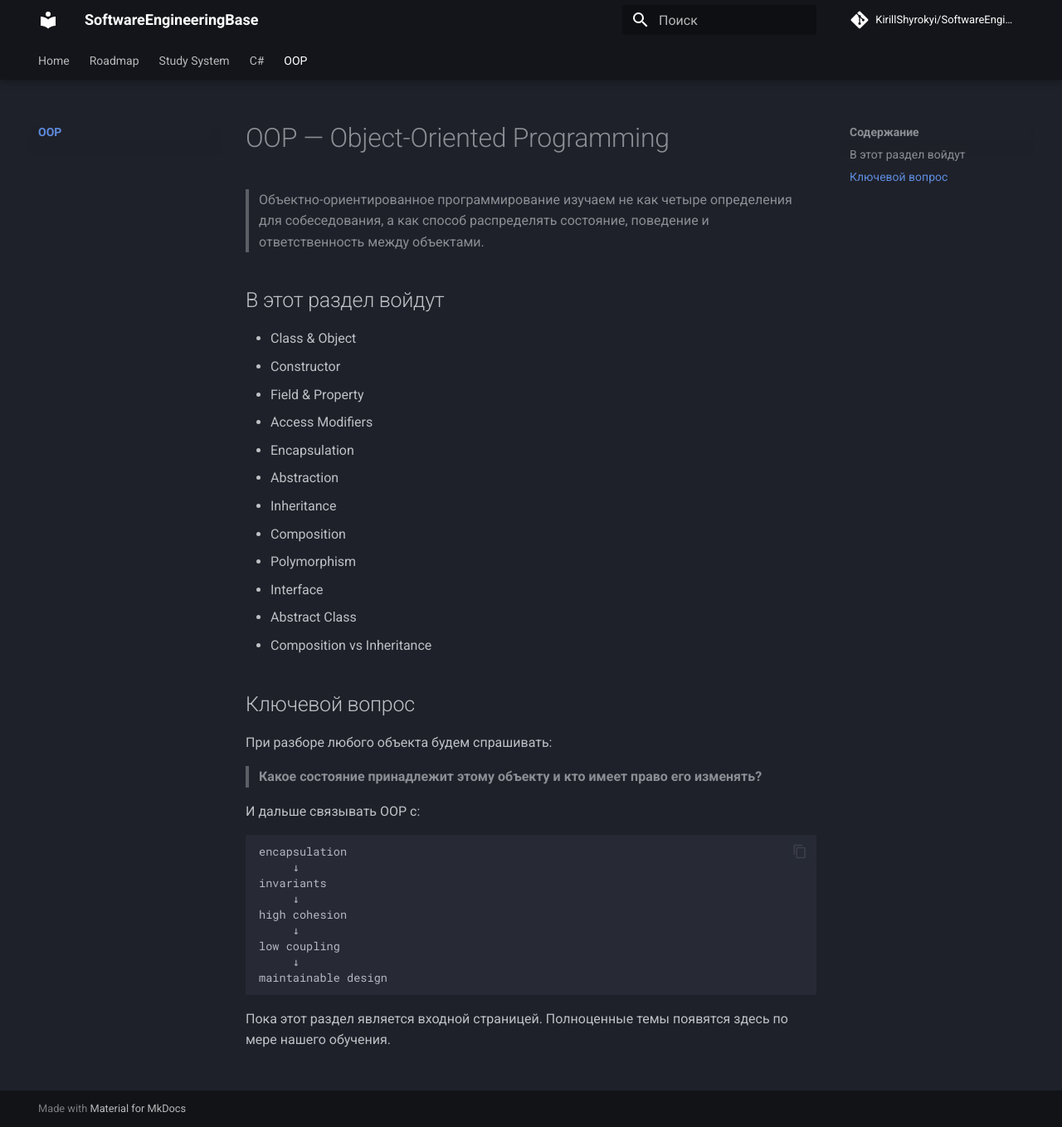
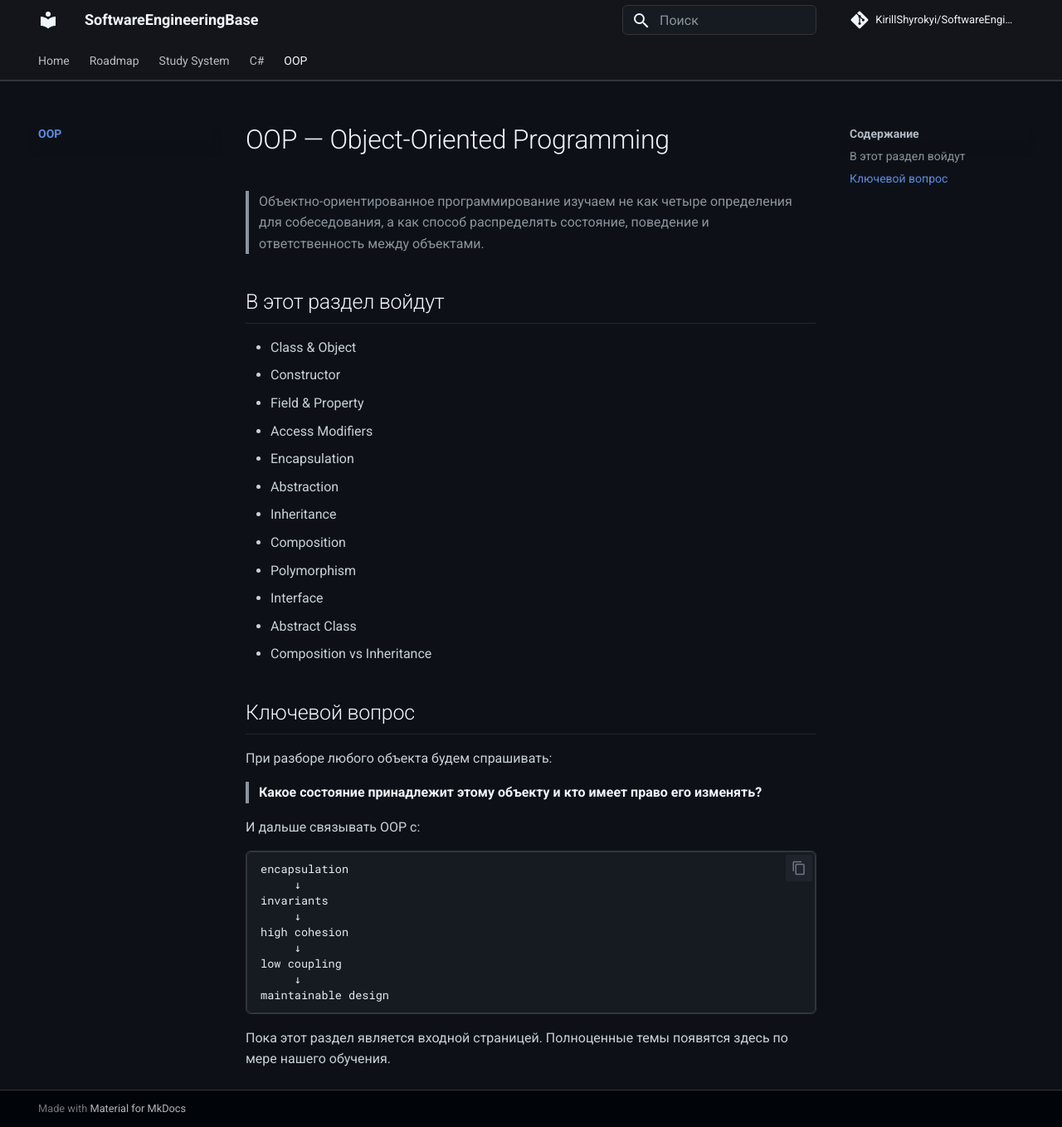
Before and after one commit to KirillShyrokyi/SoftwareEngineeringBase, an MkDocs documentation site: the page built from docs/oop/index.md, in a window 1280 px wide and 1358 px high. Shown: the whole window at 83% size. Built offline with MkDocs 1.6.1 and Material for MkDocs 9.7.7, drawn with Linux system fonts in a browser that asks for light colours; comment, search, counter and statistics services are not loaded.

Commit message:
docs: apply GitHub-inspired dark theme

```diff
--- a/mkdocs.yml
+++ b/mkdocs.yml
@@ -19,7 +19,7 @@ theme:
   palette:
     scheme: slate
     primary: black
-    accent: grey
+    accent: blue
   features:
     - navigation.tabs
     - navigation.tabs.sticky
@@ -29,6 +29,9 @@ theme:
     - search.suggest
     - search.highlight
     - content.code.copy
+
+extra_css:
+  - stylesheets/github-dark.css
 
 plugins:
   - search:
```
